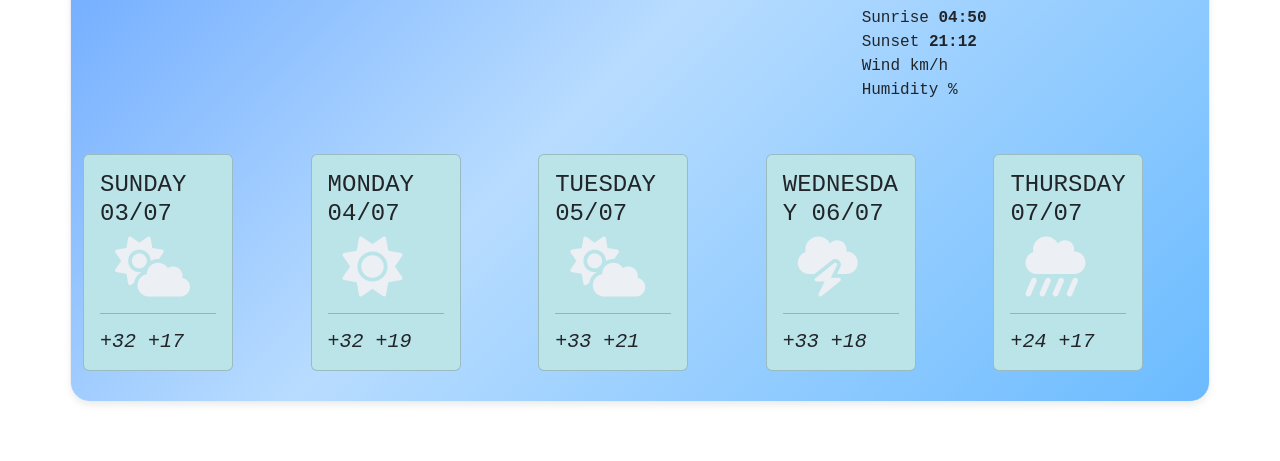
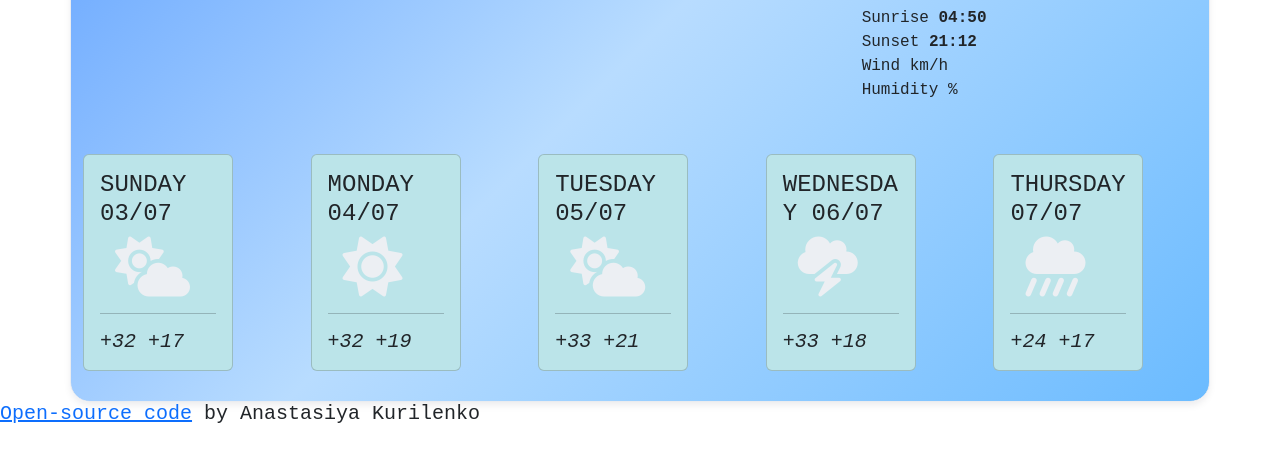
Before and after one commit to NanjaFox/my-first-weather-project, a plain HTML site: page index.html in a window 1280 px wide. Shown: the part 307-768 px from the top of the page. Drawn offline with nearby package versions, Linux system fonts and the light colour scheme; no server answers; a web font is replaced by a local one.

Commit message:
Added link to GitHub

```diff
--- a/index.html
+++ b/index.html
@@ -145,6 +145,8 @@
     </div>
     </div>
     </div>
+    <h5>
+    <a href="https://github.com/NanjaFox/my-first-weather-project">Open-source code</a> by Anastasiya Kurilenko</h5>
     <script src="index.js"></script>
   </body>
 </html>
```
